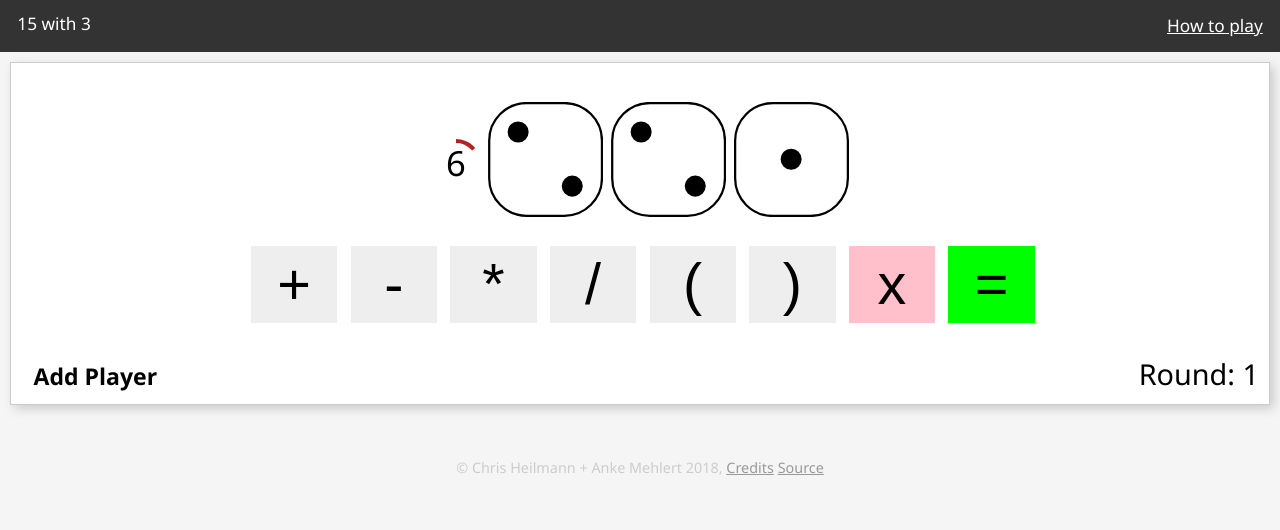
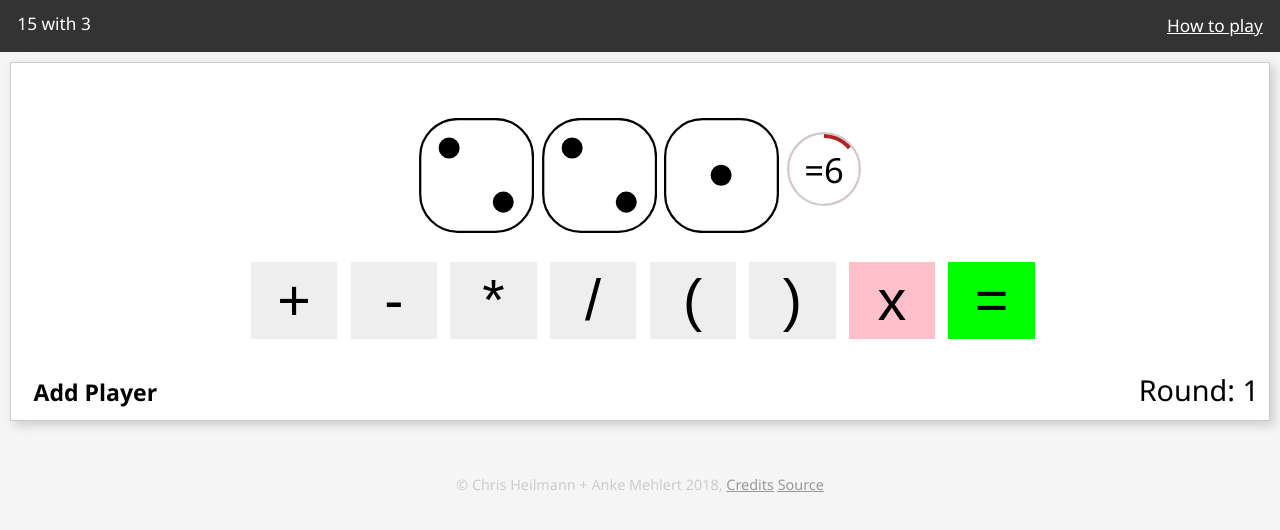
Before and after one commit to codepo8/fifteen-three, a plain HTML site: page index.html in a window 1280 px wide. Both pictures are taken after a click on the button "Roll the dice". Drawn offline with Linux system fonts and the light colour scheme.

Commit message:
animation fixes and variable cleanup

```diff
--- a/fifteen-three.css
+++ b/fifteen-three.css
@@ -4,8 +4,9 @@
         ^ this will be replaced with the
         value in the game config (roundtime)
     */
-    --timer-size: 50;
+    --timer-size: 70;
     --timer-width: 4;
+    --timer-r: calc((var(--timer-size) - var(--timer-width))*.5px);
     --timer-colour: firebrick;
     --timer-cover-colour: #fff;
 }
@@ -103,6 +104,12 @@ button {
 
 /* Radial timer */
 /* Heavily adapted from https://codepen.io/tamak/pen/DLvtF */
+#tomatch {
+    position: relative;
+    z-index: 20;
+    top: 12px;
+    font-size: 1.2em;
+}
 .radial-timer {
     overflow: hidden;
     display: inline-block;
@@ -110,11 +117,14 @@ button {
     width: calc(var(--timer-size) * 1px);
     position: relative;
     top: 30px;
+    text-align: center;
+    border: 2px solid #ccc;
+    border-radius: 50%;
 }
 .radial-timer .radial-timer-half {
     height: calc(var(--timer-size) * 1px);
     width: calc(var(--timer-size) / 2 * 1px);
-    border-radius: calc(var(--timer-size) / 2 * 1px) 0 0 calc( var(--timer-size) / 2 * 1px);
+    border-radius: var(--timer-r) 0 0 var(--timer-r);
     background: var(--timer-colour);
     position: absolute;
 }
@@ -193,12 +203,6 @@ button {
 
 #die1, #die2, #die3 {
     font-size: 4em;
-}
-
-#tomatch {
-    position: relative;
-    z-index: 20;
-    font-size: 1.2em;
 }
 
 .selected {
--- a/fifteen-three.js
+++ b/fifteen-three.js
@@ -195,7 +195,7 @@ const rollthem = (ev) => {
     let valuetwo = throwdice();
     let valuethree = throwdice();
     let valuematch = [valueone, valuetwo, valuethree].sort();
-    fullscore.innerHTML = config.winnerpatterns[valuematch.join('')][0];
+    fullscore.innerHTML = '=' + config.winnerpatterns[valuematch.join('')][0];
     fullscore.dataset.bestvalue = config.winnerpatterns[valuematch.join('')][0];
     die1.title = die1.dataset.val = valueone;
     die2.title = die2.dataset.val = valuetwo;
--- a/gameconfig.json
+++ b/gameconfig.json
@@ -60,7 +60,7 @@
         "333": [12, "3 * 3 + 3"],
         "334": [15, "4 * 3 + 3"],
         "335": [12, "3 * 5 - 3"],
-        "336": [15, "6 * 3 + 3"],
+        "336": [15, "6 * 3 - 3"],
         "344": [13, "4 * 4 - 3"],
         "345": [12, "3 + 4 + 5"],
         "346": [13, "3 + 4 + 6"],
--- a/index.html
+++ b/index.html
@@ -21,15 +21,14 @@
 
 
     <div id="rollresults">
-        <div class="radial-timer s-animate" id="radialtimer">
-                <div class="radial-timer-half"></div>
-                <div class="radial-timer-half"></div>
-                <output id="tomatch"></output>
-            </div>
         <button id="die1" data-val="0"></button>
         <button id="die2" data-val="0"></button>
         <button id="die3" data-val="0"></button>
-        <output id="tomatch"></output>
+        <div class="radial-timer s-animate" id="radialtimer">
+            <div class="radial-timer-half"></div>
+            <div class="radial-timer-half"></div>
+            <output id="tomatch"></output>
+        </div>
     </div>
 
     <div id="operators">
```
